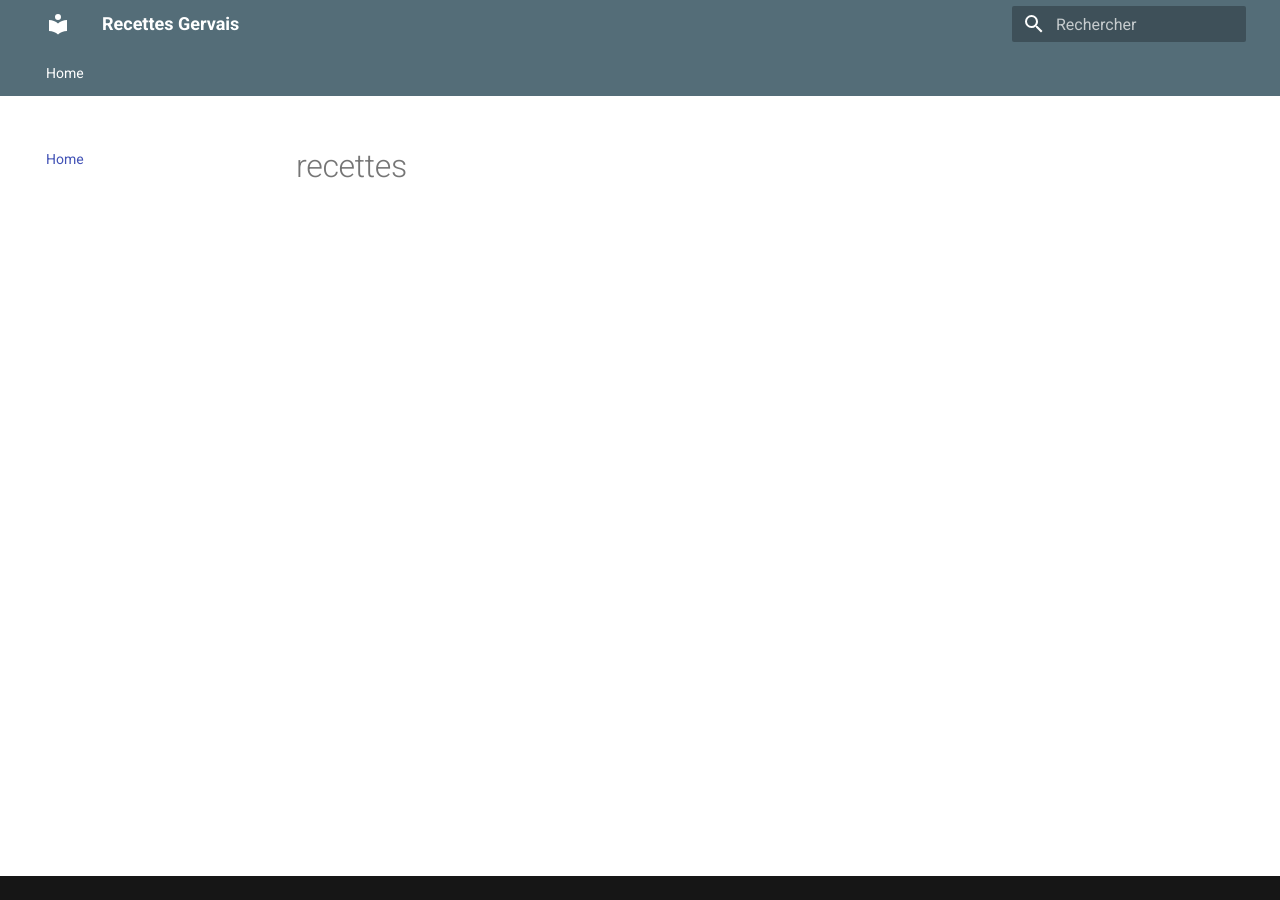
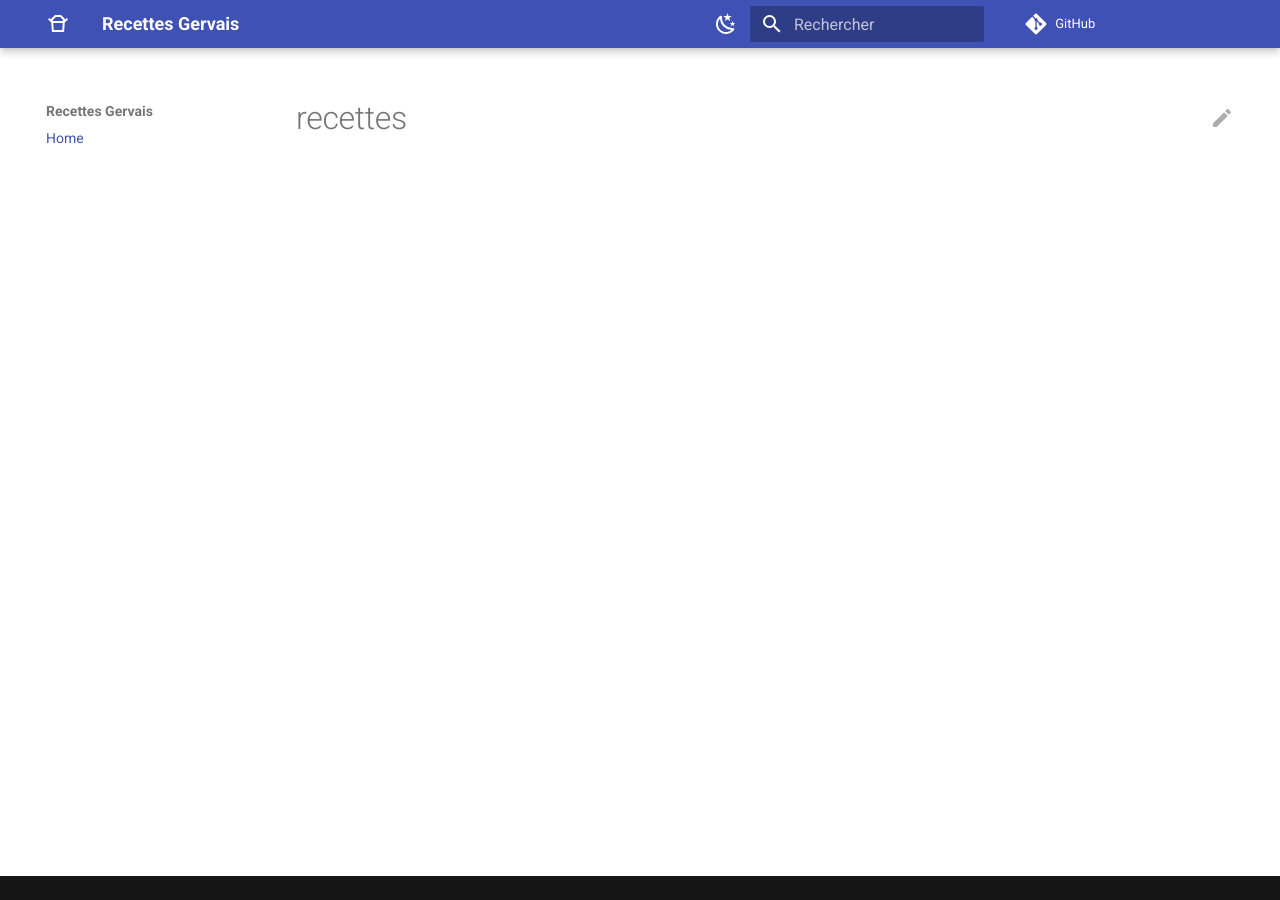
Before and after one commit to giem-git/recipes, an MkDocs documentation site: the page built from docs/index.md, in a window 1280 px wide. Built offline with MkDocs 1.6.1 and Material for MkDocs 9.7.7, drawn with Linux system fonts in a browser that asks for light colours; comment, search, counter and statistics services are not loaded.

Commit message:
Customize mkdocs

```diff
--- a/mkdocs.yml
+++ b/mkdocs.yml
@@ -1,16 +1,42 @@
 site_name: Recettes Gervais
 site_url: https://giem-git.github.io/recettes/
+repo_url: https://github.com/giem-git/recipes
+edit_uri: edit/main/docs/
+
 nav:
   - Home: index.md
 
 theme:
   name : material
+  icon:
+    logo: material/food-takeout-box-outline
+    edit: material/pencil
+    view: material/eye
   language: fr
   palette:
-    primary: blue grey
+    - scheme: default
+      toggle:
+        icon: material/weather-night
+        name: Passer en mode sombre
+      primary: indigo
+
+    # Palette toggle for dark mode
+    - scheme: slate
+      toggle:
+        icon: material/weather-sunny
+        name: Passer en mode clair
+      primary: blue grey
   features:
-    - navigation.tabs
+    #- navigation.tabs
+    #- navigation.top
+    - navigation.path
+    - toc.follow
+    - toc.integrate
     - navigation.top
+    - search.suggest
+    - header.autohide
+    - content.action.edit
+
 
 extra:
   generator: false
```
Also changed, not shown: 1 other file.
